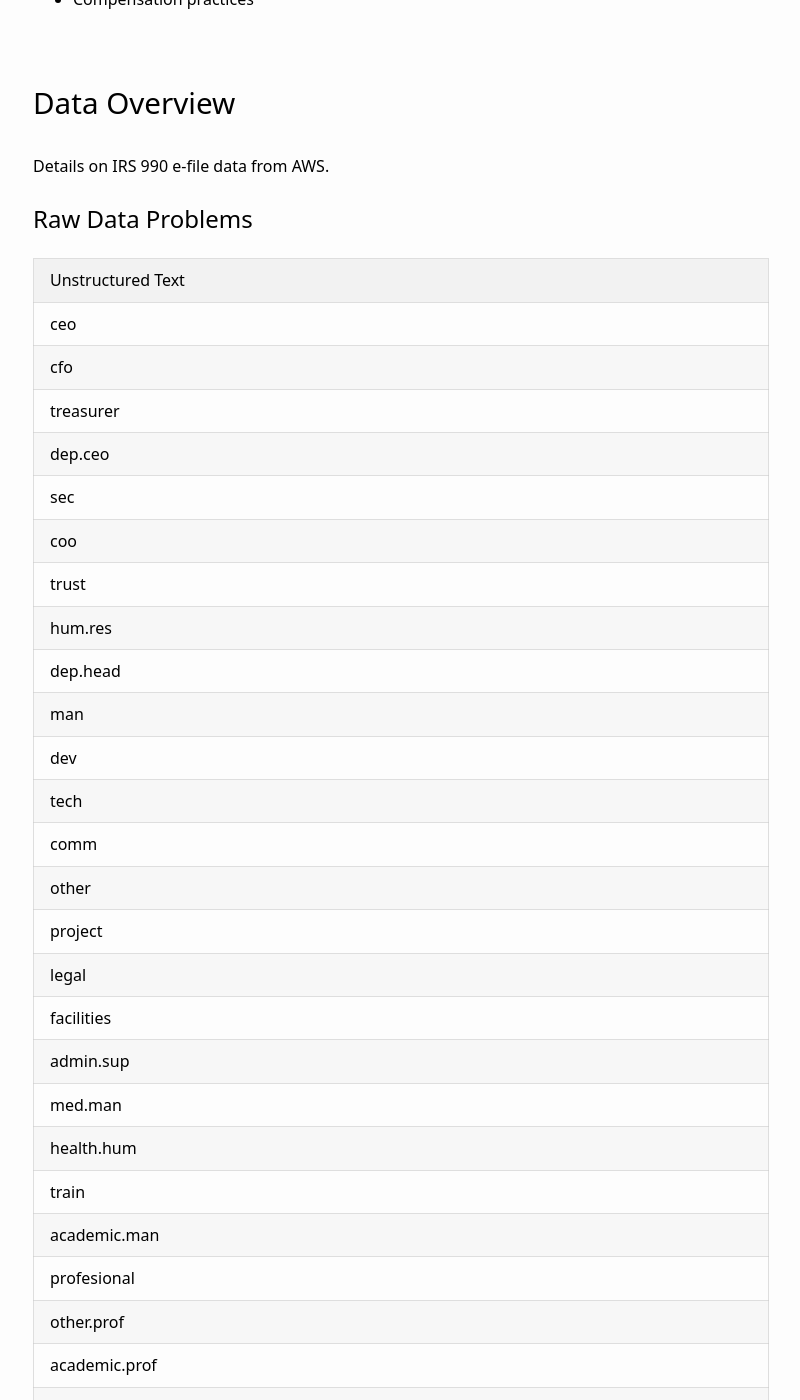
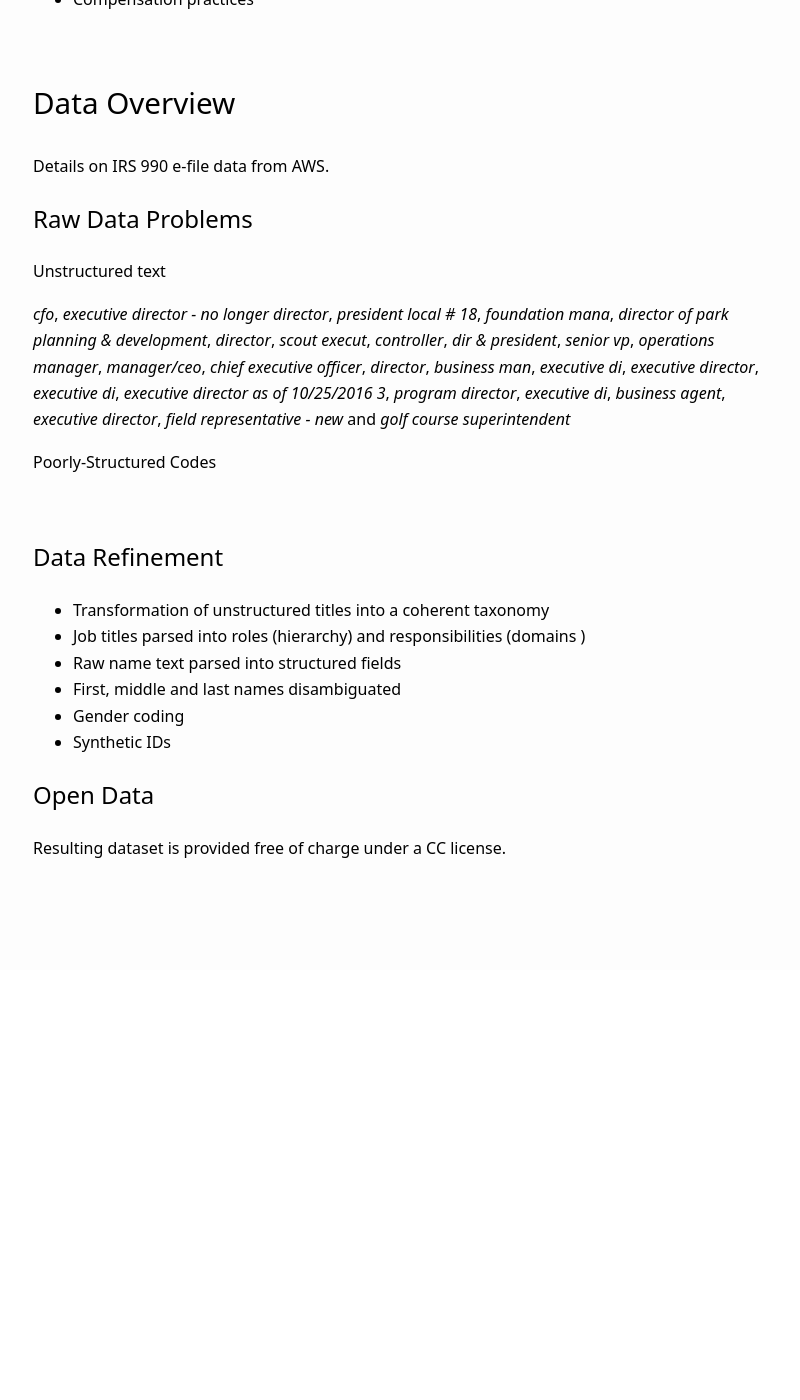
Before and after one commit to Nonprofit-Open-Data-Collective/irs-990-compensation-data, a Jekyll site: the page built from docs/index.md, in a window 1280 px wide and 1400 px high, scrolled down 647 px. Shown: the whole window, without its empty margins (239-1039 px from the left). Built offline with Jekyll 4.4.1, drawn with Linux system fonts in a browser that asks for light colours; nearby versions of some CDN libraries; after the commit the page ends 1617 px from its top, so only the background shows below that; some of the changed text lies outside the part shown.

Commit message:
Update index.md

```diff
--- a/docs/index.md
+++ b/docs/index.md
@@ -25,38 +25,9 @@ Details on IRS 990 e-file data from AWS.
 
 ## Raw Data Problems
 
+**Unstructured text**
 
-
-|**Unstructured Text**            |
-|:-------------|
-|ceo           |
-|cfo           |
-|treasurer     |
-|dep.ceo       |
-|sec           |
-|coo           |
-|trust         |
-|hum.res       |
-|dep.head      |
-|man           |
-|dev           |
-|tech          |
-|comm          |
-|other         |
-|project       |
-|legal         |
-|facilities    |
-|admin.sup     |
-|med.man       |
-|health.hum    |
-|train         |
-|academic.man  |
-|profesional   |
-|other.prof    |
-|academic.prof |
-|med.prof      |
-|ceo.prob      |
-|cfo.prob      |
+_cfo_, _executive director - no longer director_, _president local # 18_, _foundation mana_, _director of park planning & development_, _director_, _scout execut_, _controller_, _dir & president_, _senior vp_, _operations manager_, _manager/ceo_, _chief executive officer_, _director_, _business man_, _executive di_, _executive director_, _executive di_, _executive director as of 10/25/2016 3_, _program director_, _executive di_, _business agent_, _executive director_, _field representative - new_ and _golf course superintendent_
 
 
 
@@ -64,9 +35,10 @@ Details on IRS 990 e-file data from AWS.
 
 
 
+<br>
 
 
-## Data Enrichment
+## Data Refinement
 
 * Transformation of unstructured titles into a coherent taxonomy
 * Job titles parsed into roles (hierarchy) and responsibilities (domains )
```
